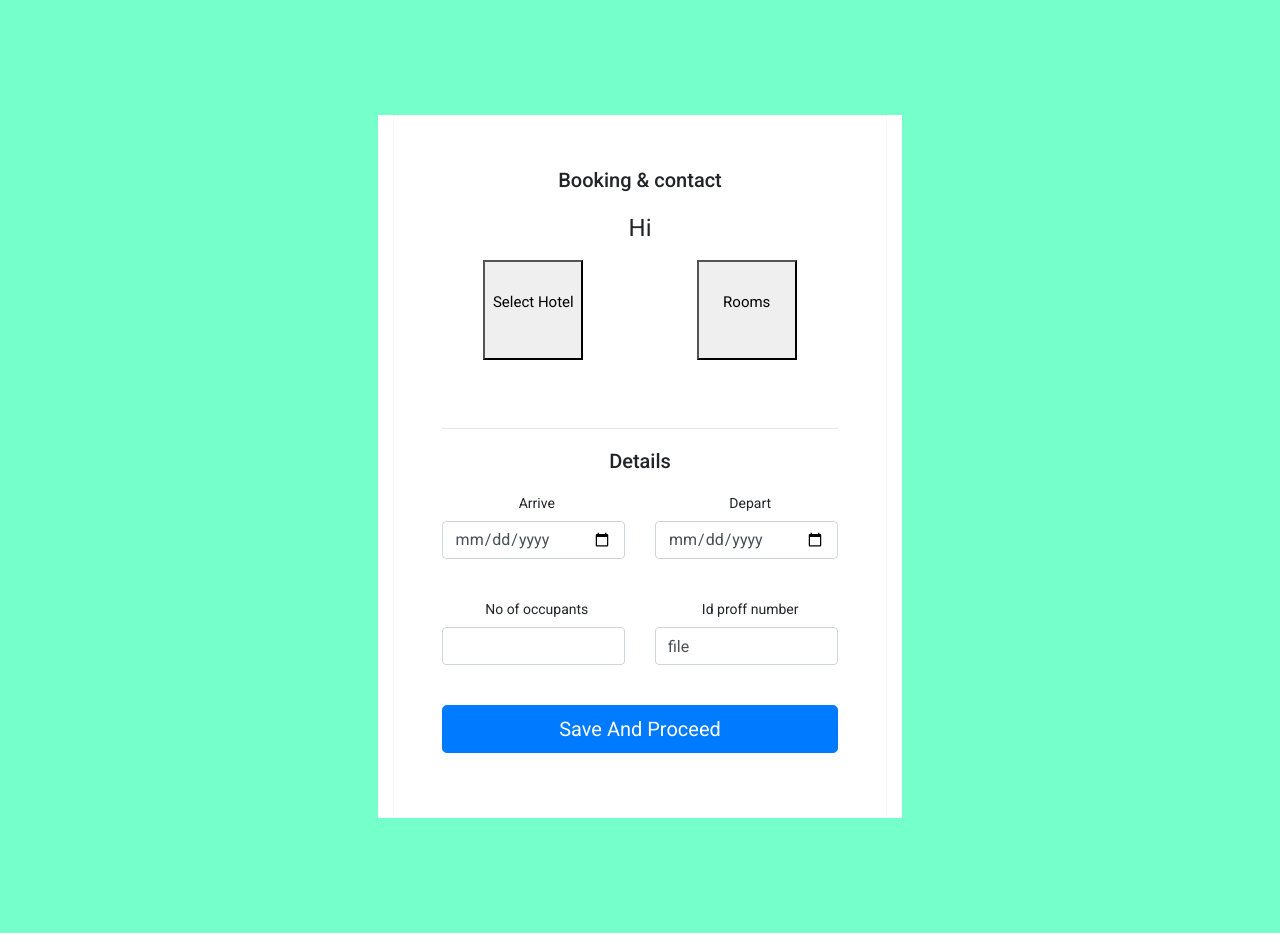
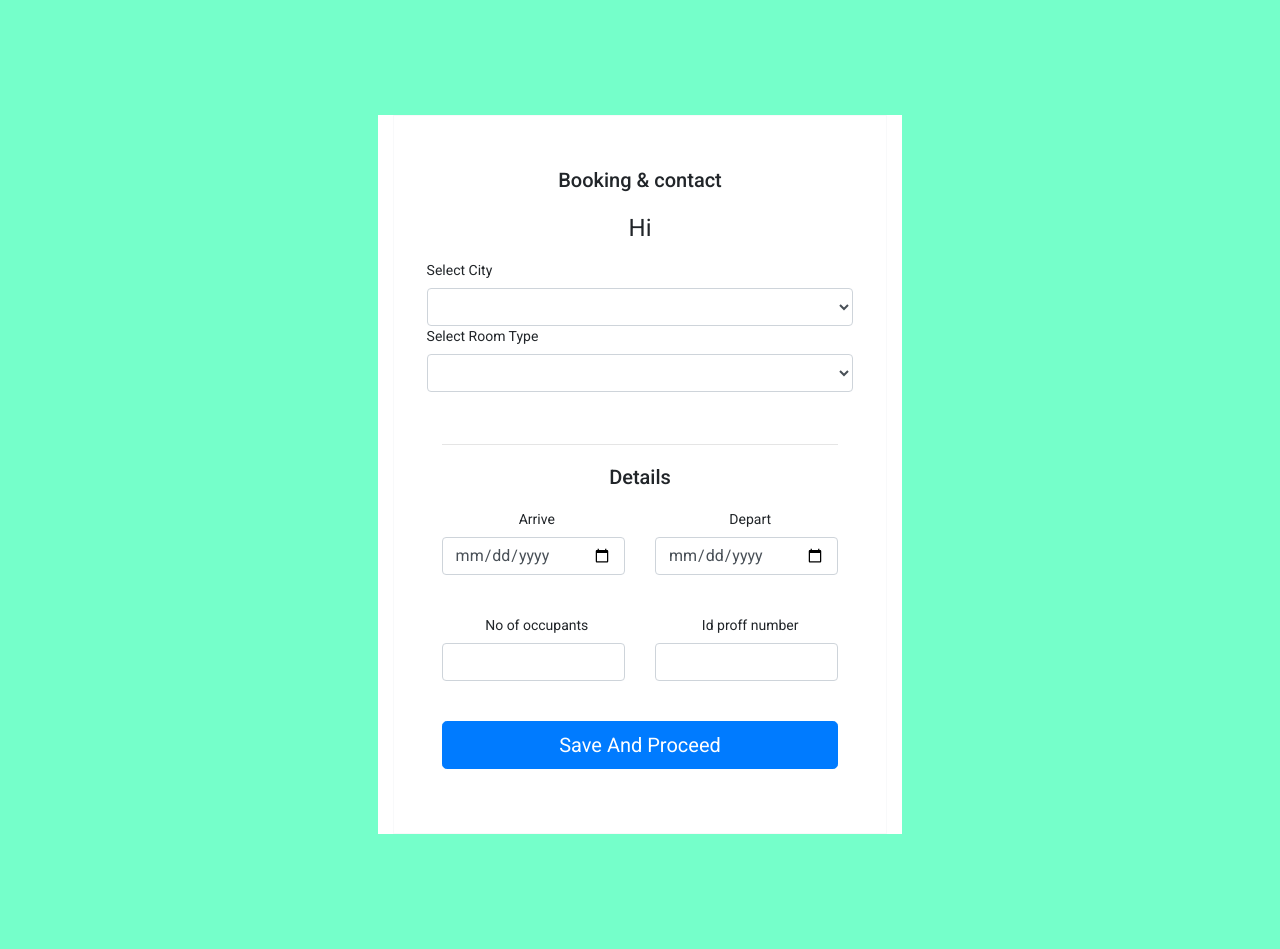
Before and after one commit to kira800/Hotel-Management, an Angular app: page /booking in a window 1280 px wide. Built offline with nearby package versions, Linux system fonts and the light colour scheme.

Commit message:
Added - Booking || Booking Details || Cust-details Compponent

```diff
--- a/src/app/Booking.ts
+++ b/src/app/Booking.ts
@@ -1,4 +1,3 @@
-import { LoginComponent } from "./login/login.component";
 
 export class Booking{
     arrivalDate:string;
--- a/src/app/booking-details/booking-details.component.html
+++ b/src/app/booking-details/booking-details.component.html
@@ -3,16 +3,20 @@
         <div class="text-center border border-light p-5">
 
         <p class="h4 mb-4">Booking details</p>
+        <h1>{{localValue}}</h1>
         </div>
-        <table class="table" *ngFor="let booking of bookings ">
+        <table class="table" *ngif="customer">
             <tr>
                 <th scope="col">Name</th>
-                <td>     </td>
+                <td> {{customer.firstName}}    </td>
             </tr>
             <tr>
                 <th scope=col>Email</th>
-                <td>  demo      </td>
+                <td> {{customer.lastName}}     </td>
             </tr>
+
+        </table>
+        <table class="table" *ngif="booking">
             <tr>
                 <th scope="col">Arrival Date</th>
                 <td>   {{booking.arrivalDate}}    </td>
@@ -22,16 +26,12 @@
                 <td>    {{booking.departureDate}}   </td>
             </tr>
             <tr>
-                <th scope="col">Payment type</th>
-                <td>    demo    </td>
+                <th scope="col">City</th>
+                <td>     {{booking.hotelName}} </td>
             </tr>
             <tr>
-                <th scope="col">Price</th>
-                <td>     {{booking.price}} </td>
-            </tr>
-            <tr>
-                <th scope="col">Payment status</th>
-                <td>    {{booking.paymentStatus}}  </td>
+                <th scope="col">Room type</th>
+                <td>   {{booking.roomType}}   </td>
             </tr>
         </table>
 
--- a/src/app/booking/booking.component.html
+++ b/src/app/booking/booking.component.html
@@ -1,30 +1,35 @@
 <div class="container-fluid">
     <div class="container">
-     <form class="text-center border border-light p-5">
+     <form class="text-center border border-light p-5" >
 
     <div class="form-group">
       <h2 class="heading">Booking & contact</h2>
       <div class="controls">
         <h1>Hi {{Name}}</h1>
         <div class="row">
-          <div class="col-md-6 mb-3">
-          <div class="dropdown">
-            <button class="btn-squared-default" type="button" id="dropdownMenuButton" data-toggle="dropdown" aria-haspopup="true" aria-expanded="false">
-              <h4>Select Hotel</h4>
-            </button>
-            <div class="dropdown-menu" aria-labelledby="dropdownMenuButton">
-              <a class="dropdown-item" href="#">Hotel 1</a>
-              <a class="dropdown-item" href="#">Hotel 2</a>
-              <a class="dropdown-item" href="#">Hotel 3</a>
-            </div>
-          </div>
-        </div>
+
+
+        <label for="sel1">Select City</label>
+        <select class="form-control" id="sel1" [(ngModel)]="booking.hotelName" name="hotelName">
+          <option  value="Pune">Pune</option>
+          <option value="Mumbai">Mumbai</option>
+          <option value="Goa">Goa</option>
+
+        </select>
+
 
          <!--from admin table-->
-            <div class="col-md-6 mb-3">
-            <button class="btn-squared-default"><h4>{{AvailRooms}} Rooms</h4></button>
 
-            </div>
+            <label for="sel1">Select Room Type</label>
+            <select class="form-control" id="sel1" [(ngModel)]="booking.roomType" name="roomType">
+              <option   value="Ac-Single">Ac-Single</option>
+              <option  value="Non-Single">Non-Single</option>
+              <option  value="Ac-Double">Ac-Double</option>
+              <option  value="Non-Double">Non-Double</option>
+              <option  value="Delux-Ac">Delux-Ac</option>
+              <option   value="Primium Suit">Primium Suit</option>
+
+            </select>
           </div>
       </div>
     </div>
@@ -37,13 +42,13 @@
       <div class="col-md-6 mb-3">
         <div class="controls">
           <label for="arrive" class="label-date"><i class="fa fa-calendar"></i>&nbsp;&nbsp;Arrive</label>
-          <input type="date" id="arrive" class="form-control" name="arrive" value="<?php echo date('Y-m-d'); ?>" required/>
+          <input type="date" id="arrive" class="form-control" [(ngModel)]="booking.arrivalDate" name="arrivalDate" value="<?php echo date('Y-m-d'); ?>" required/>
         </div>
       </div>
       <div class="col-md-6 mb-3">
         <div class="controls">
           <label for="depart" class="label-date"><i class="fa fa-calendar"></i>&nbsp;&nbsp;Depart</label>
-          <input type="date" id="depart" class="form-control mb-4" name="depart" value="<?php echo date('Y-m-d'); ?>" required/>
+          <input type="date" id="depart" class="form-control mb-4" [(ngModel)]="booking.departureDate" name="departureDate" value="?php echo date('Y-m-d'); ?>" required/>
         </div>
       </div>
         </div>
@@ -52,14 +57,14 @@
                 <div class="controls">
                      <i class="fa fa-sort"></i>
                      <label ><i class="fa fa-male"></i>&nbsp;&nbsp;No of occupants</label>
-                     <input type="textarea" id="people" class="form-control mb-4" required/>
+                     <input type="textarea" id="people" [(ngModel)]="booking.nop" name="nop" class="form-control mb-4" required/>
                 </div>
             </div>
 
       <div class="col-md-6 mb-3">
         <div class="controls">
             <label ><i class="fa fa-male"></i>&nbsp;&nbsp;Id proff number</label>
-            <input type="text" id="proff" class="form-control mb-4"  value="file" required/>
+            <input type="text" id="proff" class="form-control mb-4"  [(ngModel)]="booking.aadhar" name="aadhar"  value="file" required/>
         </div>
         </div>
        </div>
--- a/src/app/booking/booking.component.ts
+++ b/src/app/booking/booking.component.ts
@@ -1,7 +1,6 @@
 import { Component, OnInit } from '@angular/core';
 import { ActivatedRoute, Router } from '@angular/router';
-import { Booking } from '../Booking';
-import { Customer } from '../Customer';
+import { Booking } from '../booking';
 import { CustomerService } from '../customer.service';
 
 @Component({
@@ -11,7 +10,8 @@ import { CustomerService } from '../customer.service';
 })
 export class BookingComponent implements OnInit {
   id: number;
-  booking :Booking= new Booking();
+  hotelName: string;
+  booking: Booking=new Booking();
   submitted = false;
 
   Name:String;
@@ -19,7 +19,8 @@ export class BookingComponent implements OnInit {
   constructor(private route: ActivatedRoute,private customerService:CustomerService,
     private router:Router) { }
 
-  ngOnInit(): void {
+  ngOnInit(){
+    localStorage.setItem("firstName",this.hotelName);
   }
   newBooking(): void {
     this.submitted = false;
@@ -27,8 +28,7 @@ export class BookingComponent implements OnInit {
   }
 
   save() {
-    this.customerService
-    .createBooking(this.booking).subscribe(data => {
+    this.customerService.createBooking(this.booking).subscribe(data => {
       console.log(data)
       this.booking = new Booking();
       this.gotoList();
--- a/src/app/custdetails/custdetails.component.html
+++ b/src/app/custdetails/custdetails.component.html
@@ -1,48 +1,35 @@
 <div class="container-fluid">
     <div class="container">
 
-        <form class="text-center border border-light p-5">
+        <form class="text-center border border-light p-5" >
 
             <p class="h4 mb-4">Customer Details</p>
 
             <div class="row">
               <div class="col-md-6 mb-3">
-                <input type="text" class="form-control" id="first_name" placeholder="First Name" required>
+                <input type="text" [(ngModel)]="customer.firstName" class="form-control" id="firstName" name="firstName" placeholder="First Name" required>
                 <div class="invalid-feedback">
                   First Name is required
                 </div>
               </div>
               <div class="col-md-6 mb-3">
-                <input type="text" class="form-control" id="last_name" placeholder="Last Name" required>
+                <input type="text" [(ngModel)]="customer.lastName" class="form-control" id="lastName" name="lastName" placeholder="Last Name" required>
                 <div class="invalid-feedback">
                   Last Name is required
                 </div>
               </div>
             </div>
 
-            <input type="text" id="Email" class="form-control mb-4" placeholder="email">
+            <input type="text" [(ngModel)]="customer.emailId" id="Email" name="emailId"  class="form-control mb-4" placeholder="email">
 
-            <input type="text" id="Contact" class="form-control mb-4" placeholder="Mobile number">
+            <input type="text" [(ngModel)]="customer.phoneNumber" id="Contact" name="phoneNumber"  class="form-control mb-4" placeholder="Mobile number">
 
-            <input type="text" id="Age" class="form-control mb-4" placeholder="Age">
+            <input type="text" [(ngModel)]="customer.age" id="Age" name="age" class="form-control mb-4" placeholder="Age">
+
+            <input type="text" [(ngModel)]="customer.gender" id="gender" name="gender" class="form-control mb-4" placeholder="gender">
 
 
-
-
-              <div class="input-group mb-3">
-                <div class="input-group-prepend">
-                  <label class="input-group-text" for="inputGroupSelect01">Gender</label>
-                </div>
-                <select class="custom-select" id="inputGroupSelect01">
-                  <option selected>Choose...</option>
-                  <option value="1">Male</option>
-                  <option value="2">Female</option>
-                  <option value="3">Others</option>
-                </select>
-              </div>
-
-
-            <input type="text" id="Address" class="form-control mb-4" placeholder="Address">
+            <input type="text" [(ngModel)]="customer.address" name="address" id="Address" class="form-control mb-4" placeholder="Address">
 
             <button (click)="onSubmit()" class="btn btn-primary btn-block" [routerLink]="['/booking']">Save And Proceed</button>
         </form>
--- a/src/app/custdetails/custdetails.component.ts
+++ b/src/app/custdetails/custdetails.component.ts
@@ -1,6 +1,6 @@
 import { Component, OnInit } from '@angular/core';
 import { Router } from '@angular/router';
-import { Customer } from '../Customer';
+import { Customer } from '../customer';
 import { CustomerService } from '../customer.service';
 
 @Component({
@@ -9,7 +9,7 @@ import { CustomerService } from '../customer.service';
   styleUrls: ['./custdetails.component.css']
 })
 export class CustdetailsComponent implements OnInit {
-  customer: Customer = new Customer();
+ customer: Customer=new Customer();
   submitted = false;
 
   constructor(private customerService:CustomerService,
--- a/src/app/customer.service.ts
+++ b/src/app/customer.service.ts
@@ -7,8 +7,9 @@ import { Observable } from 'rxjs';
   providedIn: 'root'
 })
 export class CustomerService {
-  private baseUrl1 = 'http://localhost:8080/hotel-management/api/v1/customers';
-  private baseUrl2 = 'http://localhost:8080/hotel-management/api/v1/booking';
+  private baseUrl1 = 'http://localhost:8080/details/addCustomer';
+  private baseUrl2 = 'http://localhost:8080/Bookings/booking';
+  private baseUrl3 = 'http://localhost:8080/Bookings/findbooking';
 
   constructor(private http: HttpClient) { }
   createCustomer(customer: Object): Observable<Object> {
@@ -18,6 +19,6 @@ export class CustomerService {
     return this.http.post(`${this.baseUrl2}`,booking);
   }
   getBookingDetailsById(id:number):Observable<any>{
-    return this.http.get(`${this.baseUrl2}/${id}`);
+    return this.http.get(`${this.baseUrl3}/${id}`);
   }
 }
```
Also changed, not shown: src/app/booking-details/booking-details.component.ts (+20 -5 lines).
